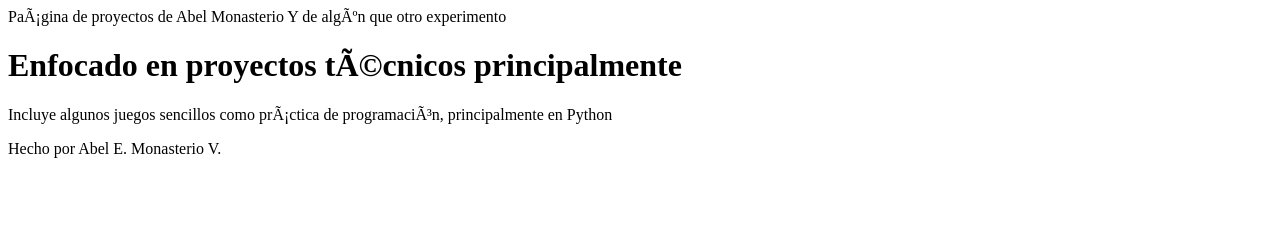
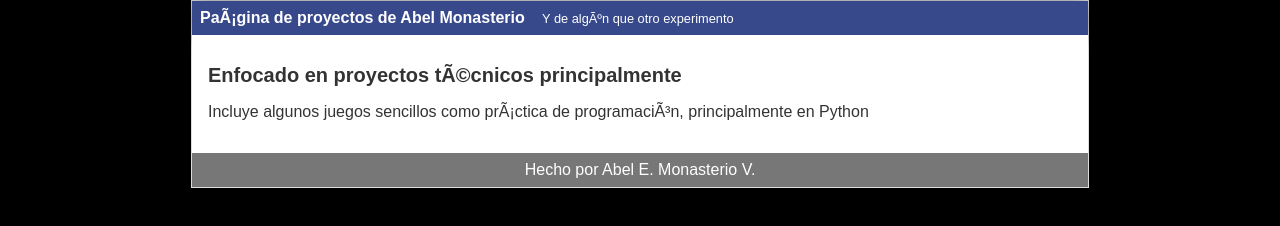
Before and after one commit to caminante333/caminante333.github.io, a plain HTML site: page index.html in a window 1280 px wide. Drawn offline with Linux system fonts and the light colour scheme.

Commit message:
Archivo html modificado para usar css

```diff
--- a/index.html
+++ b/index.html
@@ -2,6 +2,7 @@
 <head>
     <meta charset=“UTF-8”>
     <title>Caminante333 Abel Monasterio</title>
+    <link rel="stylesheet" href="css/estilos.css" />
 </head>
 <body>
     <div id="container">
```
